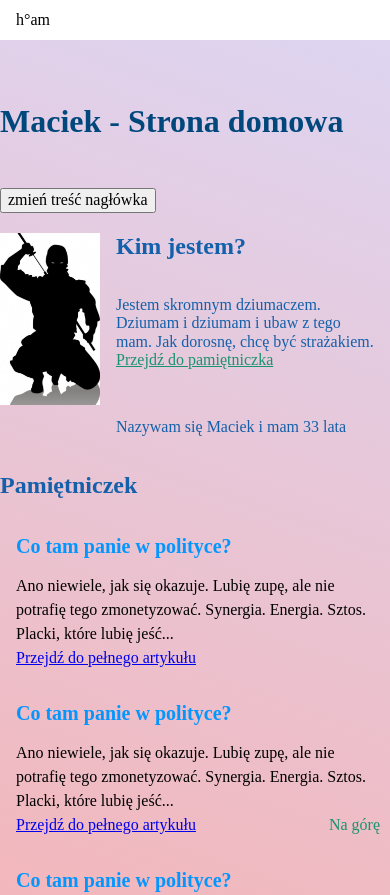
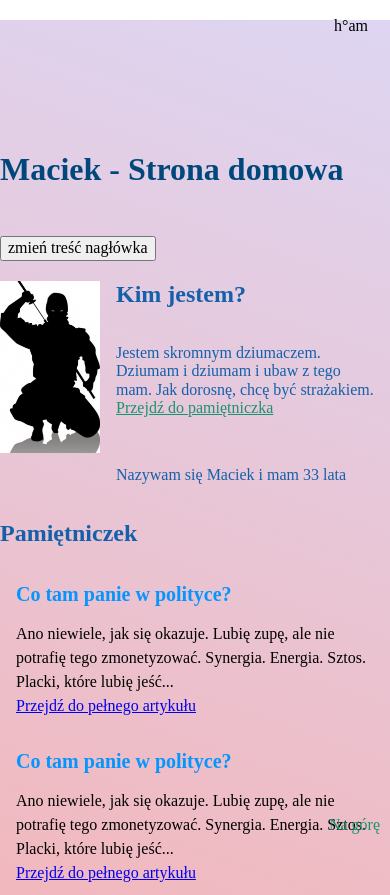
Before and after one commit to maciejgrabowy/hompage, a plain HTML site: page index.html in a window 390 px wide. Shown: the top 895 px of the page. Drawn offline with Linux system fonts and the light colour scheme.

Commit message:
adjusted hamburger menu

```diff
--- a/index.html
+++ b/index.html
@@ -33,7 +33,7 @@
 					<a class="navigation__link" href="podstrona.html">Podstrona</a>
 				</li>
 			</ul>
-			<button class="navigation__switcher navigation__switcher--js">h°am</button>
+			<button class="navigation__switcher navigation__switcher--js" aria-label="Hi?">h°am</button>
 		</nav>
 	</header>
 	<main id="top" class="main">
--- a/style.css
+++ b/style.css
@@ -132,6 +132,10 @@ body {
 	color: #1A936F;
 }
 
+.site-header {
+	min-height: 48px;
+}
+
 @media (min-width: 640px) {
 	.main {
 		max-width: 900px;
@@ -155,5 +159,8 @@ body {
 	.navigation__switcher {
 		border: none;
 		background: none;
+		position: absolute;
+		right: 16px;
+		top: 16px;
 	}
 }
```
Also changed, not shown: main.js (line endings or trailing spaces).
